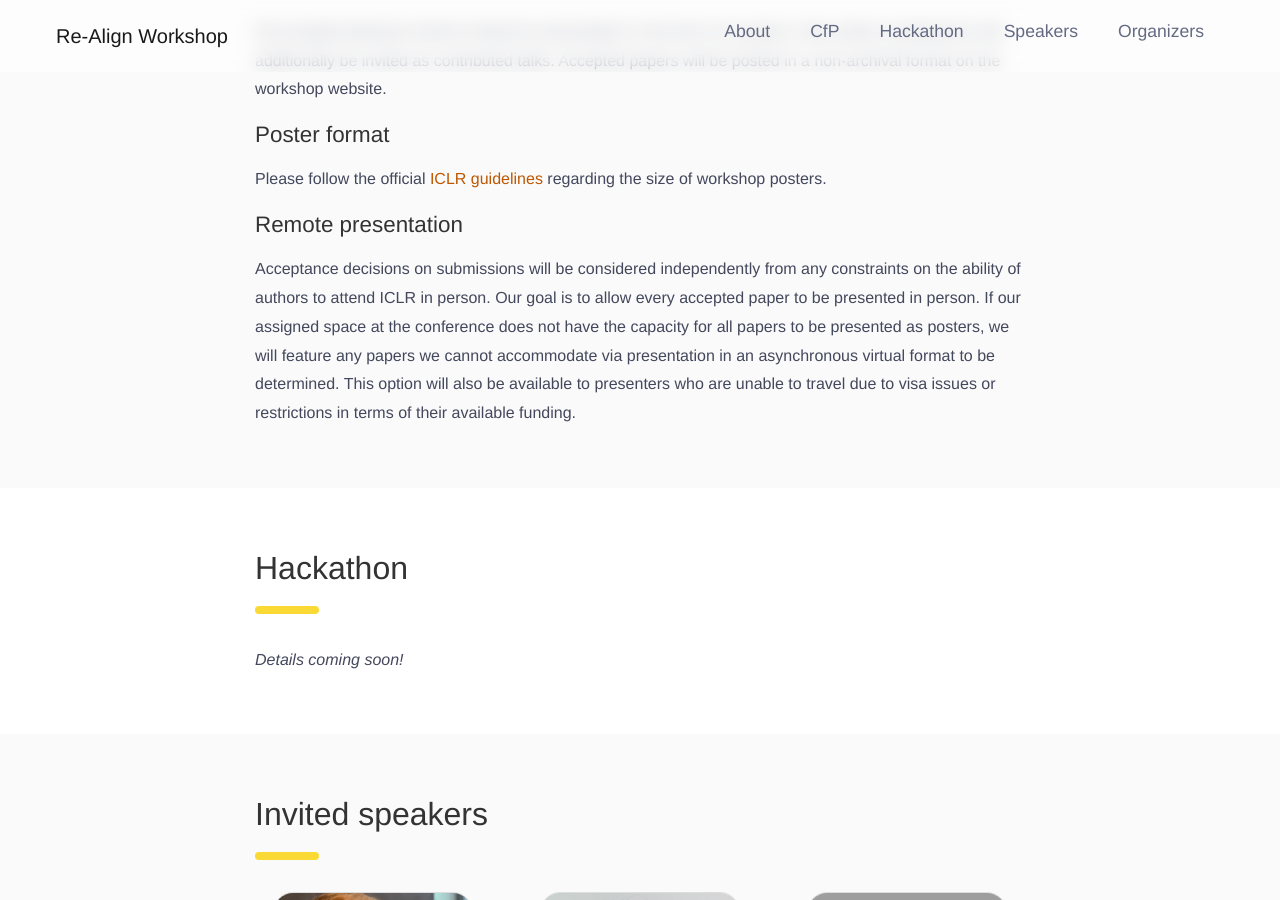
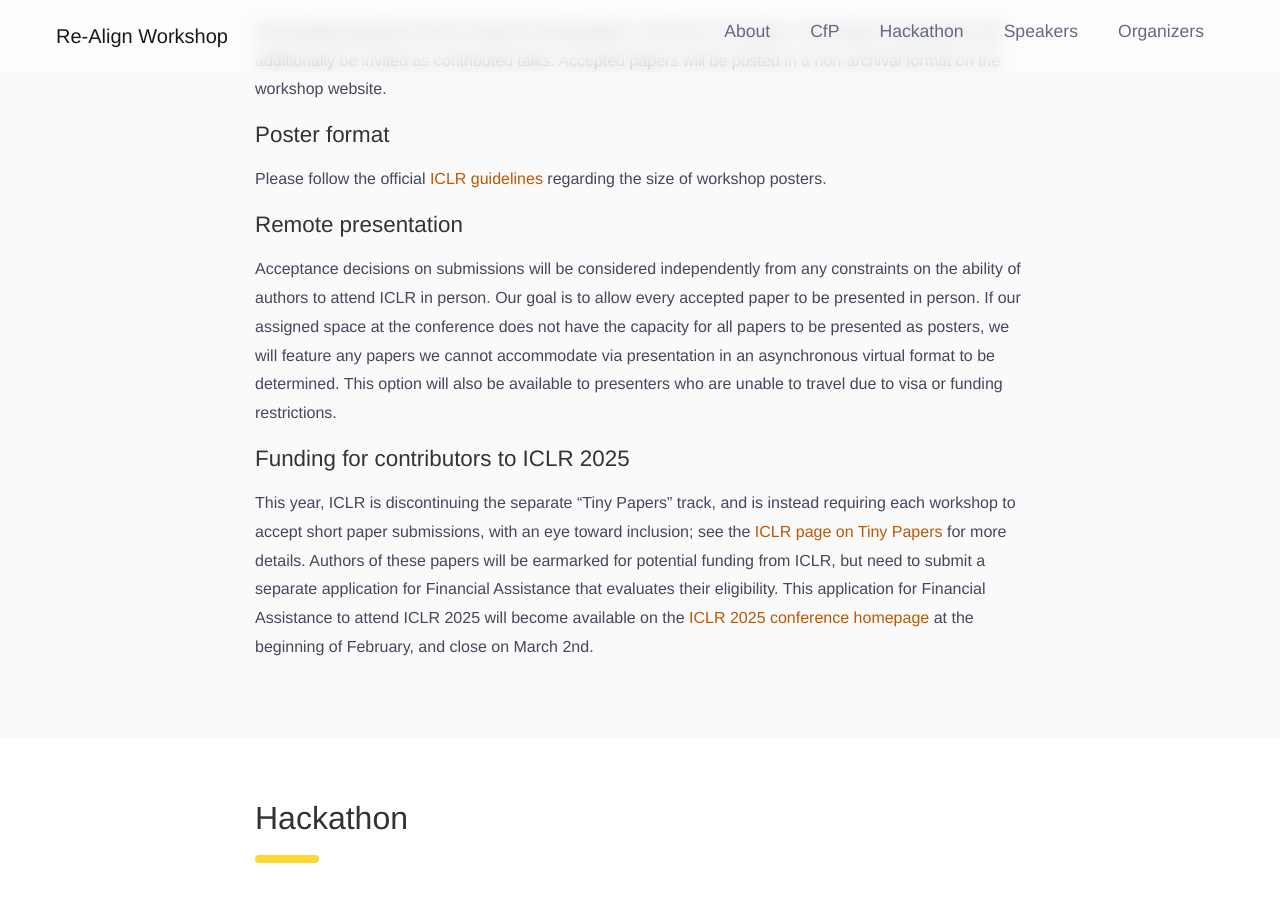
Before and after one commit to representational-alignment/representational-alignment.github.io, a Jekyll site: the page built from 2025/index.md, in a window 1280 px wide and 900 px high, scrolled down 3809 px. Built offline with Jekyll 4.4.1, drawn with Linux system fonts in a browser that asks for light colours; some of the changed text lies outside the part shown; grey boxes are pictures that could not be loaded.

Commit message:
add ICLR funding pointer

```diff
--- a/2025/index.md
+++ b/2025/index.md
@@ -18,15 +18,30 @@ buttons:
   - text: ICLR.cc
     url: https://iclr.cc/Conferences/2025
 
-important_dates:
-  - event: Paper submission deadline
-    date: Monday, February 3rd, 2025
-  - event: Reviewing deadline
-    date: Friday, February 21st, 2025
-  - event: Author notification
-    date: Monday, March 3rd, 2025
-  - event: Camera-ready copy (CRC) deadline
-    date: Sunday, April 20th, 2025
+cfp:
+    dates:
+      - event: Paper submission deadline
+        date: Monday, February 3rd, 2025
+      - event: Reviewing deadline
+        date: Friday, February 21st, 2025
+      - event: Author notification
+        date: Monday, March 3rd, 2025
+      - event: Camera-ready copy (CRC) deadline
+        date: Sunday, April 20th, 2025
+    extra_instructions: |
+        ##### Funding for contributors to ICLR 2025
+        This year, ICLR is discontinuing the separate "Tiny Papers" track, and
+        is instead requiring each workshop to accept short paper
+        submissions, with an eye toward inclusion; see the
+        [ICLR page on Tiny Papers](https://iclr.cc/Conferences/2025/CallForTinyPapers)
+        for more details. Authors of these papers will be earmarked for
+        potential funding from ICLR, but need to submit a separate application
+        for Financial Assistance that evaluates their eligibility. This
+        application for Financial Assistance to attend ICLR 2025 will become
+        available on the
+        [ICLR 2025 conference homepage](https://iclr.cc/Conferences/2025/)
+        at the beginning of February, and close on March 2nd.
+
 
 speakers:
   - name: Phil Isola
--- a/_includes/cfp.html
+++ b/_includes/cfp.html
@@ -28,7 +28,7 @@
           <div class="col-md-11">
             <table class="table table-striped table-sm">
               <tbody>
-                {% for date in page.important_dates %}
+                {% for date in page.cfp.dates %}
                 <tr>
                   <td class="font-weight-bold" style="width: 40%">
                     {{ date.event }}
@@ -57,7 +57,7 @@
             here</a
           >. We welcome <strong>short</strong> (up to 5 pages + references and
           appendix) or <strong>long</strong> (up to 9 pages + references and
-          appendix) technical or positional papers that have not yet been
+          appendix) technical and position papers that have not yet been
           accepted for publication at other venues. Submissions of late-breaking
           results and unpublished or ongoing work, including works currently
           under review at other venues, are welcome.
@@ -129,9 +129,12 @@
           capacity for all papers to be presented as posters, we will feature
           any papers we cannot accommodate via presentation in an asynchronous
           virtual format to be determined. This option will also be available to
-          presenters who are unable to travel due to visa issues or restrictions
-          in terms of their available funding.
+          presenters who are unable to travel due to visa or funding restrictions.
         </p>
+
+        {{ page.cfp.extra_instructions | markdownify }}
+
+        <p>
       </div>
     </div>
   </div>
```
